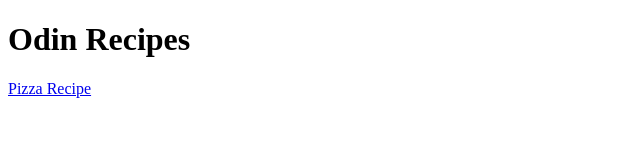
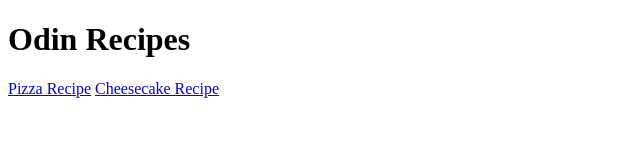
Before and after one commit to JCodePrz/odin-recipes, a plain HTML site: page index.html in a window 1280 px wide. Shown: the whole page, without its empty margins (0-640 px from the left). Drawn offline with Linux system fonts and the light colour scheme.

Commit message:
Cheesecake Link revised

```diff
--- a/index.html
+++ b/index.html
@@ -8,4 +8,5 @@
     <body>
         <h1>Odin Recipes</h1>
         <a href="recipes/pizza.html">Pizza Recipe</a>
+        <a href="recipes/cheesecake.html">Cheesecake Recipe</a>
     </body>
```
